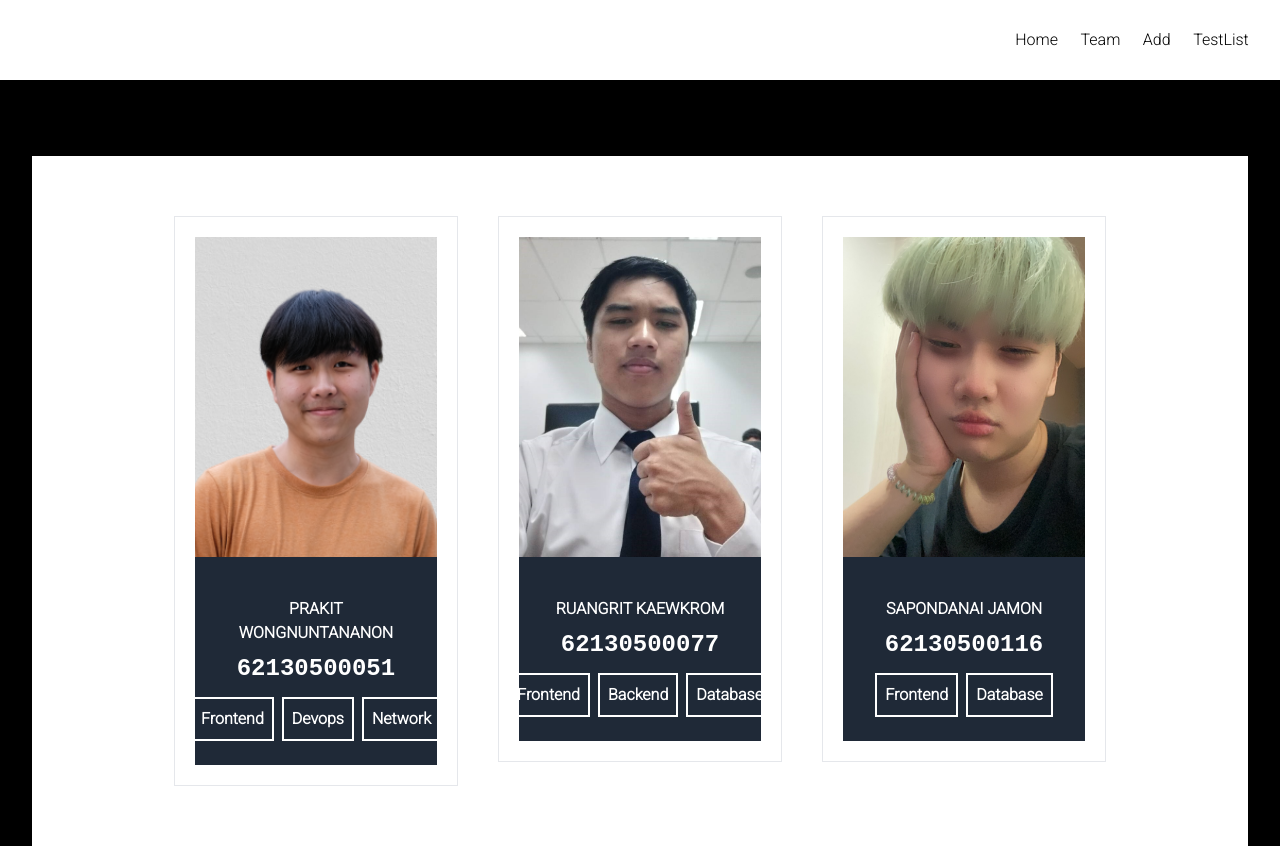
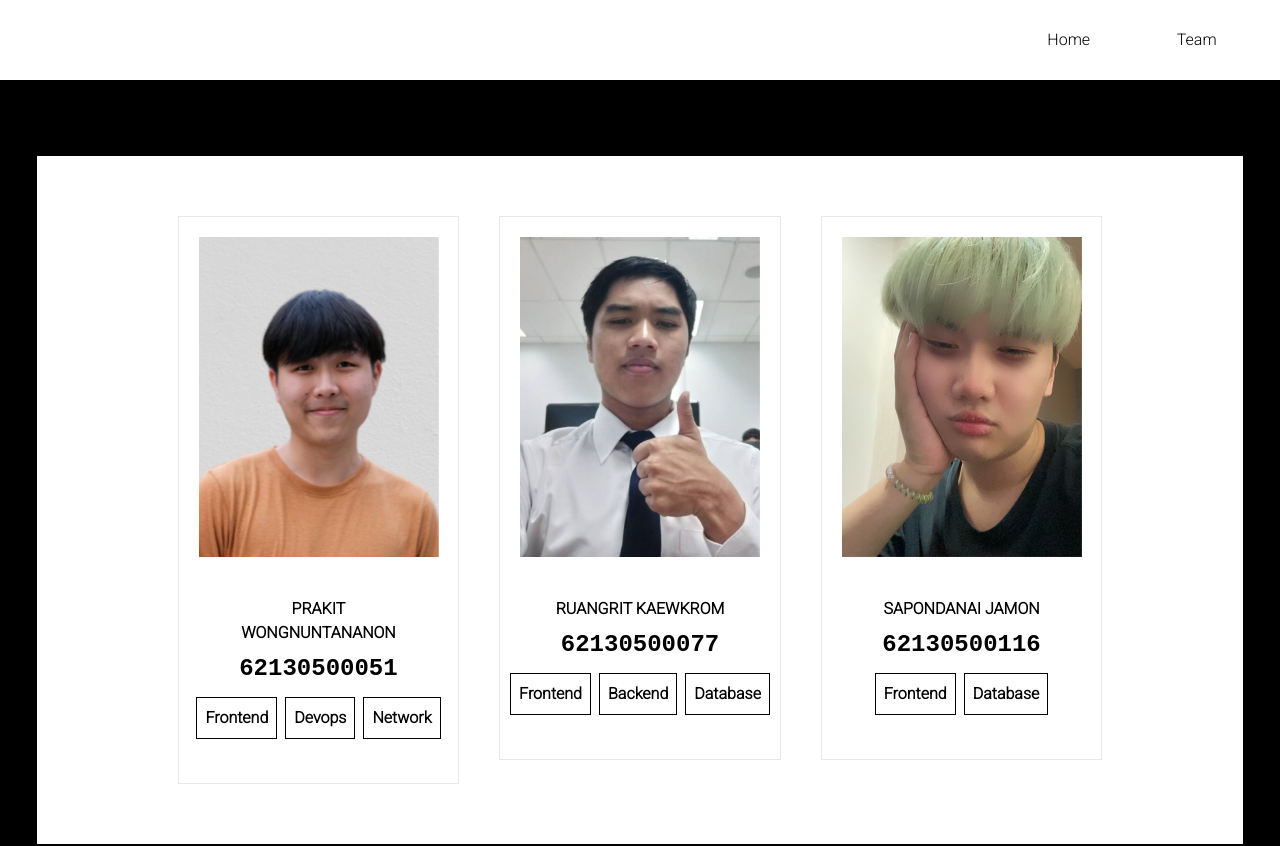
Before and after one commit to KB-Group-Enterprise/integrated-frontend, a Vue app: page /team in a window 1280 px wide. Shown: the top 846 px of the page. Built offline with nearby package versions, Linux system fonts and the light colour scheme.

Commit message:
[Update] Style and responsive fix

```diff
--- a/src/components/CarForm.vue
+++ b/src/components/CarForm.vue
@@ -1,12 +1,12 @@
 <template lang="html">
   <section class="w-full flex justify-center min-h-content">
     <div class="w-10/12 bg-white flex justify-center">
-      <div class="w-10/12 load">
+      <div class="w-full md:w-10/12 load">
         <div class="flex justify-between">
           <h1 class="text-3xl my-5">{{ title }}</h1>
         </div>
         <div class="m-2 p-3 w-48 border border-black">
-          <input type="checkbox" @change="autofill" />
+          <input class="cursor-pointer" type="checkbox" @change="autofill" />
           <label class="ml-2">Autofill</label>
         </div>
         <div>
@@ -29,7 +29,7 @@
             </div>
             <button
               @click="chooseFiles()"
-              class="w-full m-2 p-3 md:w-4/12 lg:w-60 h-48 bg-white border border-gray-200 hover:bg-gray-200 text-6xl font-bold"
+              class="w-full m-2 p-3 md:w-4/12 lg:w-60 h-48 bg-white border border-gray-200 transition-all hover:text-white hover:bg-gray-200 text-6xl font-bold"
             >
               +
             </button>
@@ -41,7 +41,7 @@
             <span class="text-green-800">{{ addedImgs }}</span> Images
           </div>
         </div>
-        <form @submit.prevent="saveCar" class="flex flex-col w-10/12">
+        <form @submit.prevent="saveCar" class="flex flex-col w-full md:w-10/12">
           <div class="flex flex-col">
             <input
               id="fileUpload"
@@ -56,7 +56,7 @@
             </div>
           </div>
           <label for="colors" class="mt-5 mb-3">Pick Color</label>
-          <div class="flex flex-wrap mb-5">
+          <div class="flex w-full flex-wrap mb-5">
             <div
               v-for="color in display_colors"
               :key="color"
@@ -69,12 +69,13 @@
                 <input
                   type="checkbox"
                   name="color"
+                  class="cursor-pointer"
                   style="margin-top: 0.4rem"
                   @change="toggleInsert(color)"
                   :checked="getChecked(color)"
                 />
               </div>
-              <div class="p-3 pt-3.5 w-20">
+              <div class="p-2 md:p-3 pt-3.5 w-16 md:w-20">
                 {{ capitalize(color.name) }}
               </div>
             </div>
@@ -158,7 +159,7 @@
                 :class="{ danger: errors.brand }"
                 name="brand"
                 id="brand"
-                class="m-3 p-1 border border-black w-2/4 lg:w-4/12"
+                class="m-3 p-1 border border-black w-2/4 lg:w-4/12 cursor-pointer"
               >
                 <option
                   :value="brand"
@@ -180,7 +181,7 @@
                 :class="{ danger: errors.cartype }"
                 name="type"
                 id="type"
-                class="m-3 p-1 border border-black w-2/4 lg:w-4/12"
+                class="m-3 p-1 border border-black w-2/4 lg:w-4/12 cursor-pointer"
               >
                 <option
                   v-for="cartype in cartypes"
@@ -197,7 +198,7 @@
             </div>
           </section>
           <input
-            class="btn m-3 bg-black text-white hover:bg-gray-800 cursor-pointer w-4/12 h-10 font-bold"
+            class="btn m-3 bg-black text-white hover:bg-gray-100 hover:text-black cursor-pointer transition-all w-4/12 h-10 font-bold"
             type="submit"
             value="Submit"
           />
--- a/src/components/Navbar.vue
+++ b/src/components/Navbar.vue
@@ -92,15 +92,6 @@
         >
         <router-link class="hover:font-bold" @click="closeNavbar" to="/team"
           >Team</router-link
-        >
-        <router-link class="hover:font-bold" @click="closeNavbar" to="/add"
-          >Add</router-link
-        >
-        <router-link
-          class="hover:font-bold"
-          @click="closeNavbar"
-          to="/test/list"
-          >TestList</router-link
         >
       </div>
     </div>
--- a/src/components/Notification.vue
+++ b/src/components/Notification.vue
@@ -13,7 +13,7 @@
       class="object-cover rounded-full"
       src="https://cdn.dribbble.com/users/2469324/screenshots/6538803/comp_3.gif"
     />
-    {{ msg }}
+    <p class="mt-2">{{ msg }}</p>
   </div>
 </template>
 <script>
--- a/src/views/Team.vue
+++ b/src/views/Team.vue
@@ -14,9 +14,9 @@
           <img
             :src="member.img"
             :alt="member.name"
-            class="h-72 object-cover w-full lg:h-64 xl:h-80"
+            class="h-72 object-cover w-full lg:h-64 xl:h-80 img-animate"
           />
-          <div class="bg-gray-800 text-white p-5">
+          <div class="p-5">
             <p class="text-center mt-5 mb-2 font-black">
               {{ member.name.toUpperCase() }}
             </p>
@@ -28,7 +28,7 @@
             </p>
             <div class="flex flex-col lg:flex-row justify-center">
               <div
-                class="fade-items border-2 font-bold border-white p-2 mx-1 my-1"
+                class="fade-items border-2 font-bold border border-black p-2 mx-1 my-1"
                 v-for="res in member.responsibilities"
                 :key="res"
               >
@@ -110,6 +110,16 @@ export default {
     opacity: 1;
   }
 }
+@keyframes toColor {
+  from {
+    filter: grayscale(100%);
+    transform: scale(0.8, 0.8);
+  }
+  to {
+    filter: grayscale(0%);
+    transform: scale(1, 1);
+  }
+}
 @keyframes fadeIn {
   from {
     opacity: 0;
@@ -117,6 +127,12 @@ export default {
   to {
     opacity: 1;
   }
+}
+.img-animate {
+  filter: grayscale(100%);
+  transform: scale(0.8, 0.8);
+  animation: toColor 1s forwards;
+  animation-delay: 2s;
 }
 .fade-items {
   opacity: 0;
--- a/src/views/Update.vue
+++ b/src/views/Update.vue
@@ -52,7 +52,7 @@ export default {
       if (res.status === 200) {
         this.$store.dispatch('showToast', {
           toastType: 'success',
-          msg: 'Update Successfull',
+          msg: 'Update Successful',
         });
         this.$store.commit('increment');
         this.car = null;
```
